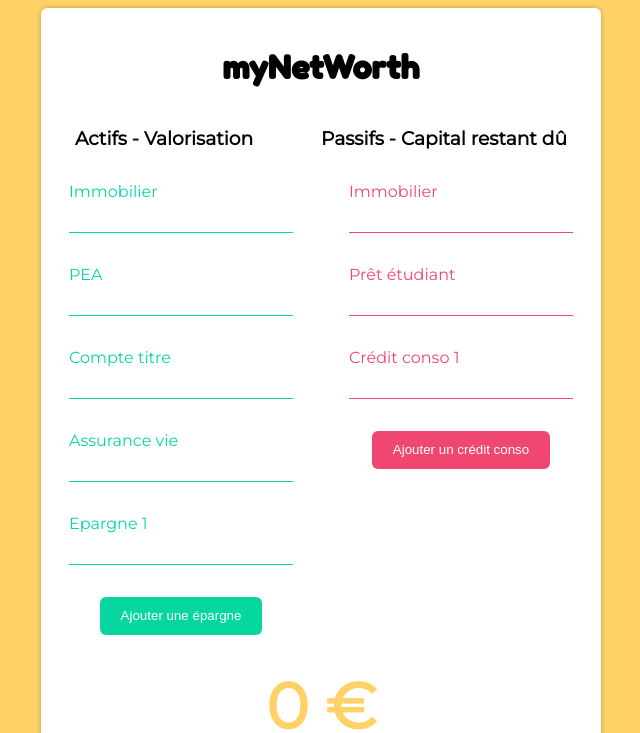
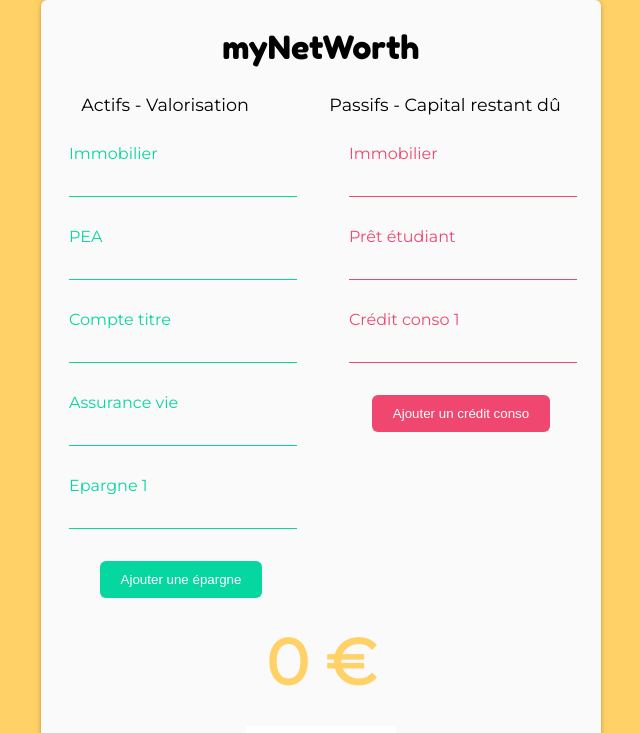
Before and after one commit to GuillaumeBe/myNetWorth, a React (Create React App) app: page / in a window 1280 px wide. Shown: the top 733 px of the page, without its empty margins (319-959 px from the left). Built offline with nearby package versions, Linux system fonts and the light colour scheme.

Commit message:
fix container css

```diff
--- a/src/App.tsx
+++ /dev/null
@@ -1,9 +0,0 @@
-import React from "react";
-
-import NetWorthForm from "./components/NetWorthForm";
-
-function App() {
-  return <NetWorthForm />;
-}
-
-export default App;
--- a/src/components/NetWorthForm/index.tsx
+++ b/src/App/index.tsx
@@ -14,9 +14,9 @@
   Inputs,
   Button,
 } from "./styles";
-import Input from "../Input";
+import Input from "../components/Input";
 
-const NetWorthForm: FC = () => {
+const App: FC = () => {
   const [state, setState] = useState<State>({
     assets: {
       realEstate: "",
@@ -201,4 +201,4 @@
   );
 };
 
-export default NetWorthForm;
+export default App;
--- a/src/components/NetWorthForm/styles.ts
+++ b/src/App/styles.ts
@@ -1,17 +1,15 @@
 import styled, { css } from "styled-components";
 
 export const Container = styled.div`
-  min-height: 100vh;
-  display: flex;
-  justify-content: center;
-  padding: 0.5rem;
+  display: grid;
+  place-items: center;
+  height: 100%;
 `;
 
 export const Wrapper = styled.div`
   width: 35rem;
-  min-height: 55rem;
   border-radius: 6px;
-  background-color: white;
+  background-color: #fafafa;
   box-shadow: 0 0 6px -2px #00000080;
 `;
 
@@ -21,8 +19,11 @@
 `;
 
 export const Title = styled.h1`
-  margin-top: 2.5rem;
+  font-family: "Fredoka One", cursive;
+  font-size: 2rem;
+  margin: 2rem 0;
   text-align: center;
+  font-family: "Fredoka One", cursive;
 `;
 
 export const SubTitles = styled.div`
@@ -30,8 +31,8 @@
   justify-content: space-around;
 `;
 
-export const SubTitle = styled.h3`
-  text-align: center;
+export const SubTitle = styled.h2`
+  font-size: 1.1rem;
   margin-bottom: 2rem;
 `;
 
@@ -47,7 +48,7 @@
   display: block;
   margin: auto;
   cursor: pointer;
-  transition: 0.5s;
+  transition: 0.3s;
   border-radius: 6px;
   padding: 0.7rem 1.3rem;
 
--- /dev/null
+++ b/src/components/GlobalStyle.ts
@@ -0,0 +1,62 @@
+import { createGlobalStyle } from "styled-components";
+
+const GlobalStyle = createGlobalStyle`
+html, body, div, span, applet, object, iframe,
+h1, h2, h3, h4, h5, h6, p, blockquote, pre,
+a, abbr, acronym, address, big, cite, code,
+del, dfn, em, img, ins, kbd, q, s, samp,
+small, strike, strong, sub, sup, tt, var,
+b, u, i, center,
+dl, dt, dd, ol, ul, li,
+fieldset, form, label, legend,
+table, caption, tbody, tfoot, thead, tr, th, td,
+article, aside, canvas, details, embed,
+figure, figcaption, footer, header, hgroup,
+menu, nav, output, ruby, section, summary,
+time, mark, audio, video {
+	margin: 0;
+	padding: 0;
+	border: 0;
+	font-size: 100%;
+    font: inherit;
+	vertical-align: baseline;
+	text-decoration: none;
+}
+a {
+	color:black;
+}
+/* HTML5 display-role reset for older browsers */
+article, aside, details, figcaption, figure,
+footer, header, hgroup, menu, nav, section {
+	display: block;
+}
+body {
+	line-height: 1;
+	background-color: #ffd166;
+	height: 100%;
+    font-family: "Montserrat", sans-serif;
+    -webkit-font-smoothing: antialiased;
+    -moz-osx-font-smoothing: grayscale;
+}
+ol, ul {
+	list-style: none;
+}
+blockquote, q {
+	quotes: none;
+}
+blockquote:before, blockquote:after,
+q:before, q:after {
+	content: '';
+	content: none;
+}
+table {
+	border-collapse: collapse;
+	border-spacing: 0;
+}
+html,
+#root {
+  height: 100%;
+}
+`;
+
+export default GlobalStyle;
--- a/src/components/Input/styles.ts
+++ b/src/components/Input/styles.ts
@@ -20,6 +20,8 @@
   border: 0;
   outline: none;
   width: 100%;
+  background-color: #fafafa;
+
   ${({ isAsset }) =>
     isAsset
       ? css`
--- a/src/index.css
+++ b/src/index.css
@@ -1,24 +1,2 @@
 @import url("https://fonts.googleapis.com/css2?family=Montserrat&display=swap");
 @import url("https://fonts.googleapis.com/css2?family=Fredoka+One&display=swap");
-body {
-  margin: 0;
-  font-family: "Montserrat", sans-serif;
-  -webkit-font-smoothing: antialiased;
-  -moz-osx-font-smoothing: grayscale;
-  background-color: #ffd166;
-}
-body,
-html {
-  margin: 0;
-  padding: 0;
-}
-* {
-  box-sizing: border-box;
-}
-code {
-  font-family: source-code-pro, Menlo, Monaco, Consolas, "Courier New",
-    monospace;
-}
-h1 {
-  font-family: "Fredoka One", cursive;
-}
--- a/src/index.tsx
+++ b/src/index.tsx
@@ -2,10 +2,12 @@
 import ReactDOM from "react-dom";
 import App from "./App";
 import * as serviceWorker from "./serviceWorker";
+import GlobalStyle from "./components/GlobalStyle";
 import "./index.css";
 
 ReactDOM.render(
   <React.StrictMode>
+    <GlobalStyle />
     <App />
   </React.StrictMode>,
   document.getElementById("root")
```
Also changed, not shown: src/App/interfaces.ts (renamed from src/components/NetWorthForm/interfaces.ts), 1 other file (tests, documents, lock files or other folders).
